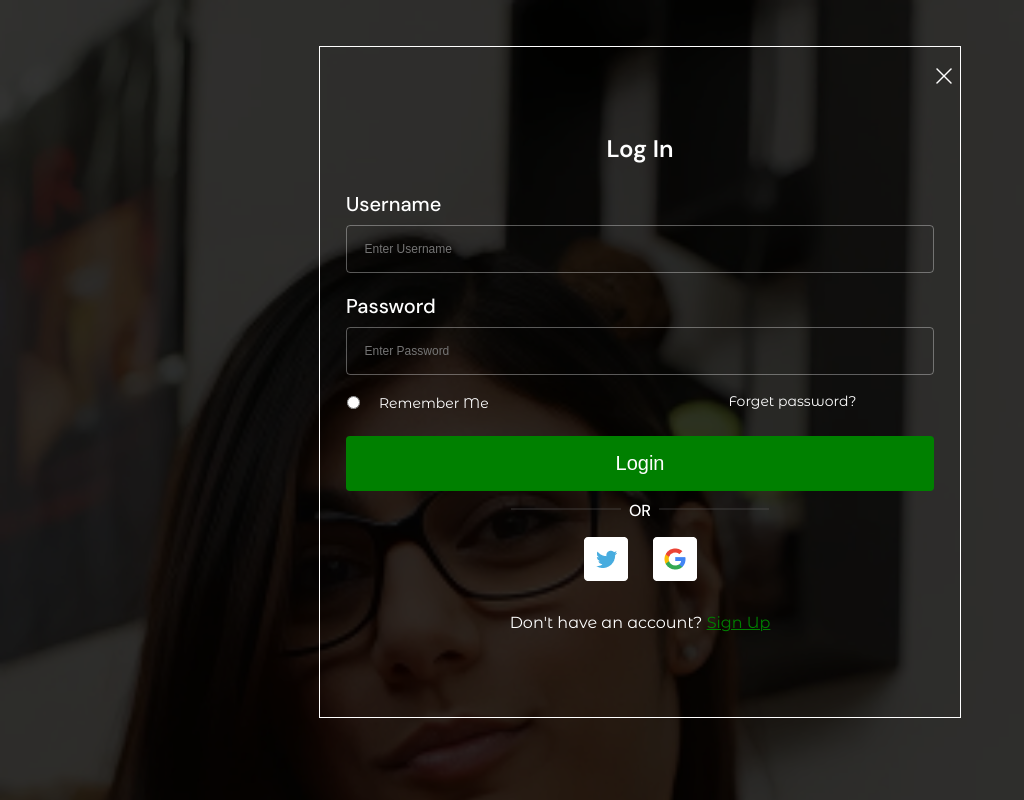
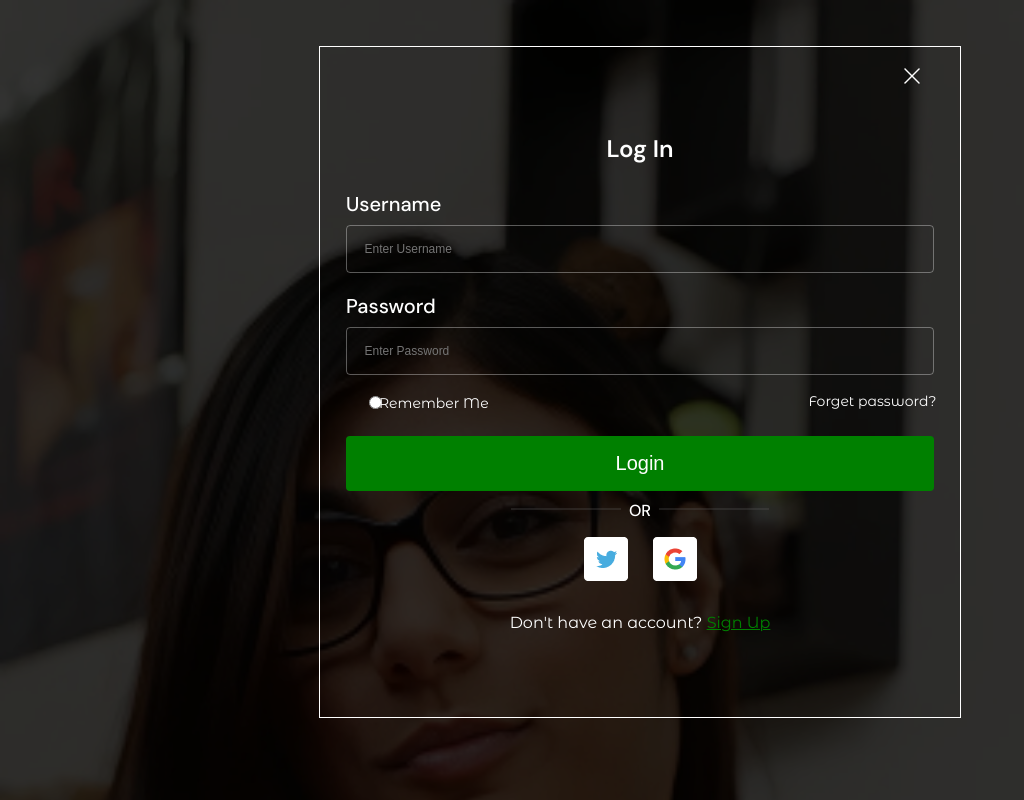
Before and after one commit to Tabstarlord/african-diaries, a React (Create React App) app: page /Login in a window 1280 px wide. Shown: the top 800 px of the page, without its empty margins (0-1024 px from the left). Built offline with nearby package versions, Linux system fonts and the light colour scheme.

Commit message:
initial commit

```diff
--- a/src/Styles/Login.css
+++ b/src/Styles/Login.css
@@ -230,10 +230,20 @@ body {
   .back-3 {
     position: fixed;
     top: 3em;
-    right: 17em;
+    right: 19em;
   }
   .login-2 .btn-2 {
     font-size: 16px;
     margin-bottom: -250px;
   }
+  .forget {
+    width: 100%;
+    position: relative;
+    left: 20em;
 }
+.remember {
+  position: relative;
+  left: 3em;
+  top: 0.25em;
+}
+}
```
